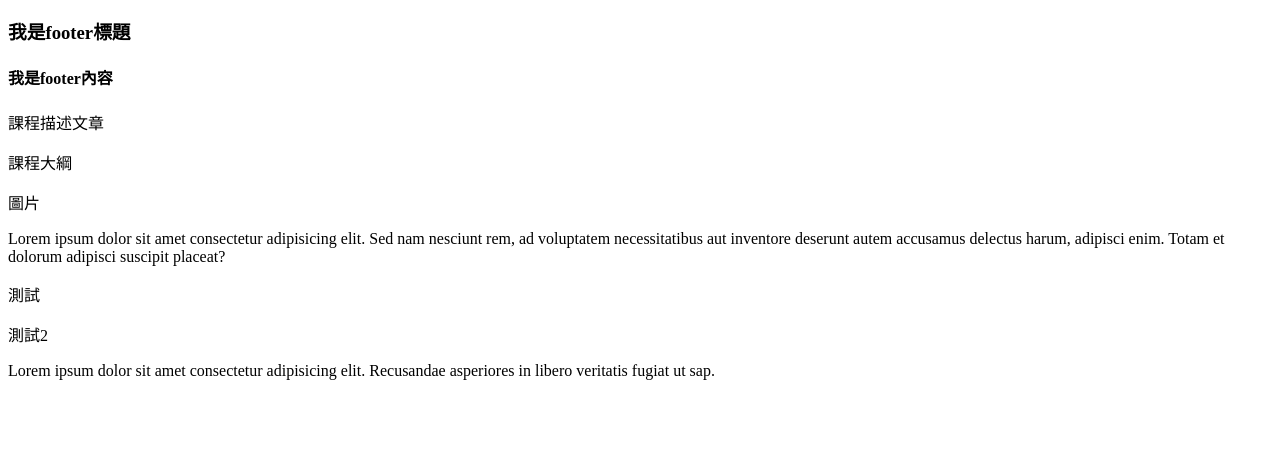
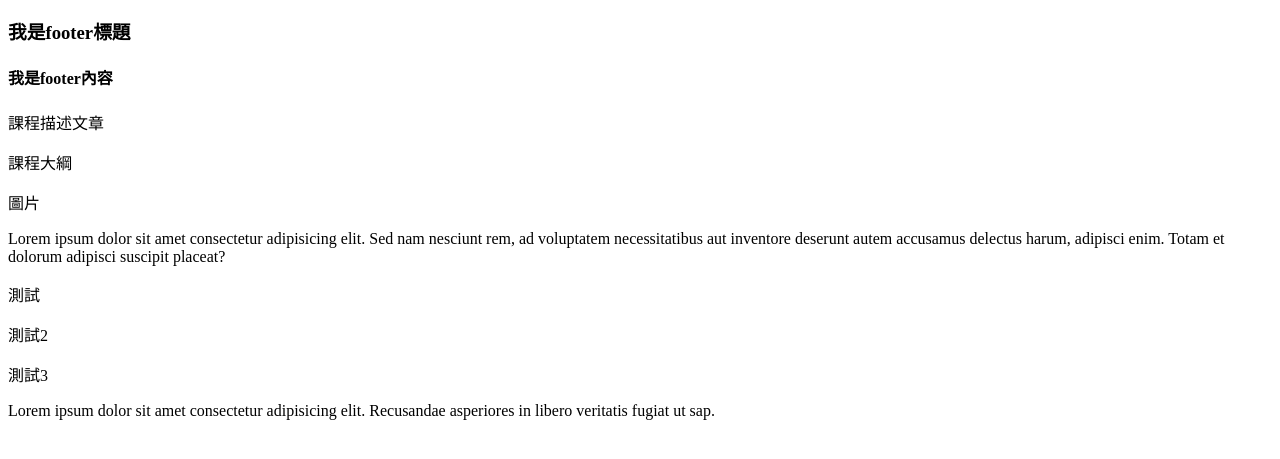
Before and after one commit to HSNM2/git-tutorial, a website: page index.html in a window 1280 px wide. Shown: the part 119-578 px from the top of the page. Drawn offline with Linux system fonts and the light colour scheme.

Commit message:
feat: 測試

```diff
--- a/index.html
+++ b/index.html
@@ -26,6 +26,7 @@
     inventore deserunt autem accusamus delectus harum, adipisci enim. Totam et dolorum adipisci suscipit placeat?</p>
   <p>測試</p>
   <p>測試2</p>
+  <p>測試3</p>
   <footer>Lorem ipsum dolor sit amet consectetur adipisicing elit. Recusandae asperiores in libero veritatis fugiat ut
     sap.</footer>
 </body>
```
